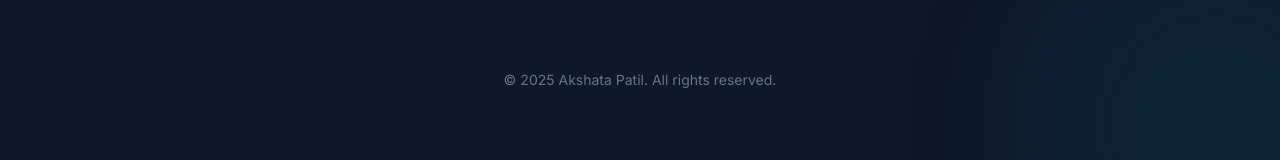
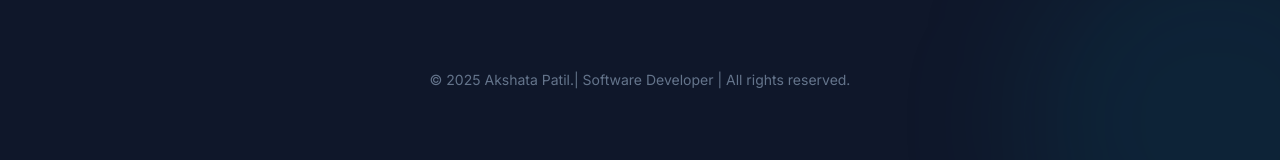
Before and after one commit to TejasDonkari/Akshata_Patil_Portfolio, a React (Vite) app: page / in a window 1280 px wide. Shown: the part 3629-3789 px from the top of the page. Built offline with nearby package versions, Linux system fonts and the light colour scheme.

Commit message:
copyright added

```diff
--- a/components/Contact.tsx
+++ b/components/Contact.tsx
@@ -58,7 +58,8 @@ const Contact: React.FC = () => {
         </div>
 
         <div className="mt-20 text-center text-slate-500 text-sm">
-            <p>&copy; {new Date().getFullYear()} {PORTFOLIO_DATA.name}. All rights reserved.</p>
+            <p>&copy; {new Date().getFullYear()} {PORTFOLIO_DATA.name}.| Software Developer | All rights reserved.
+</p>
         </div>
       </div>
     </section>
```
